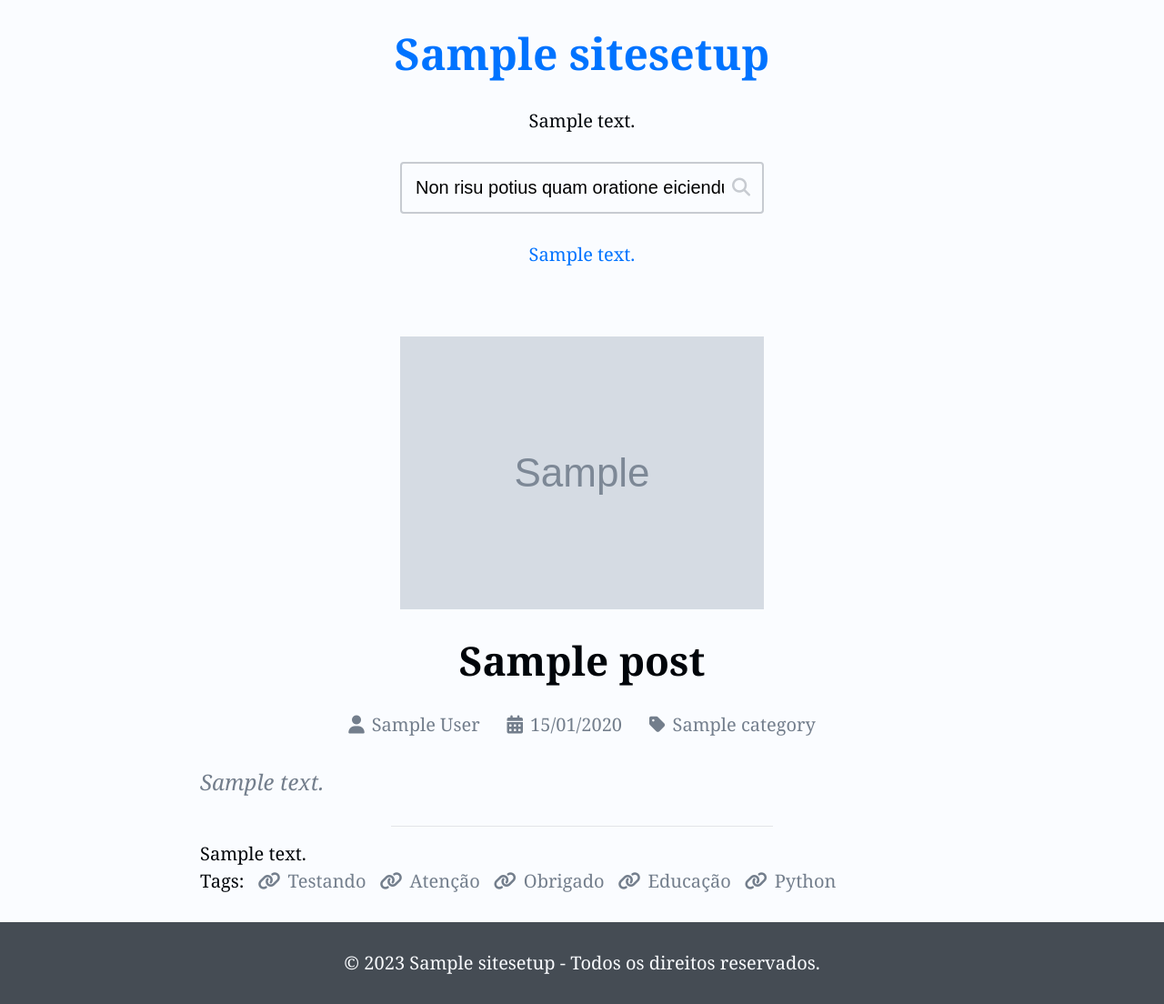
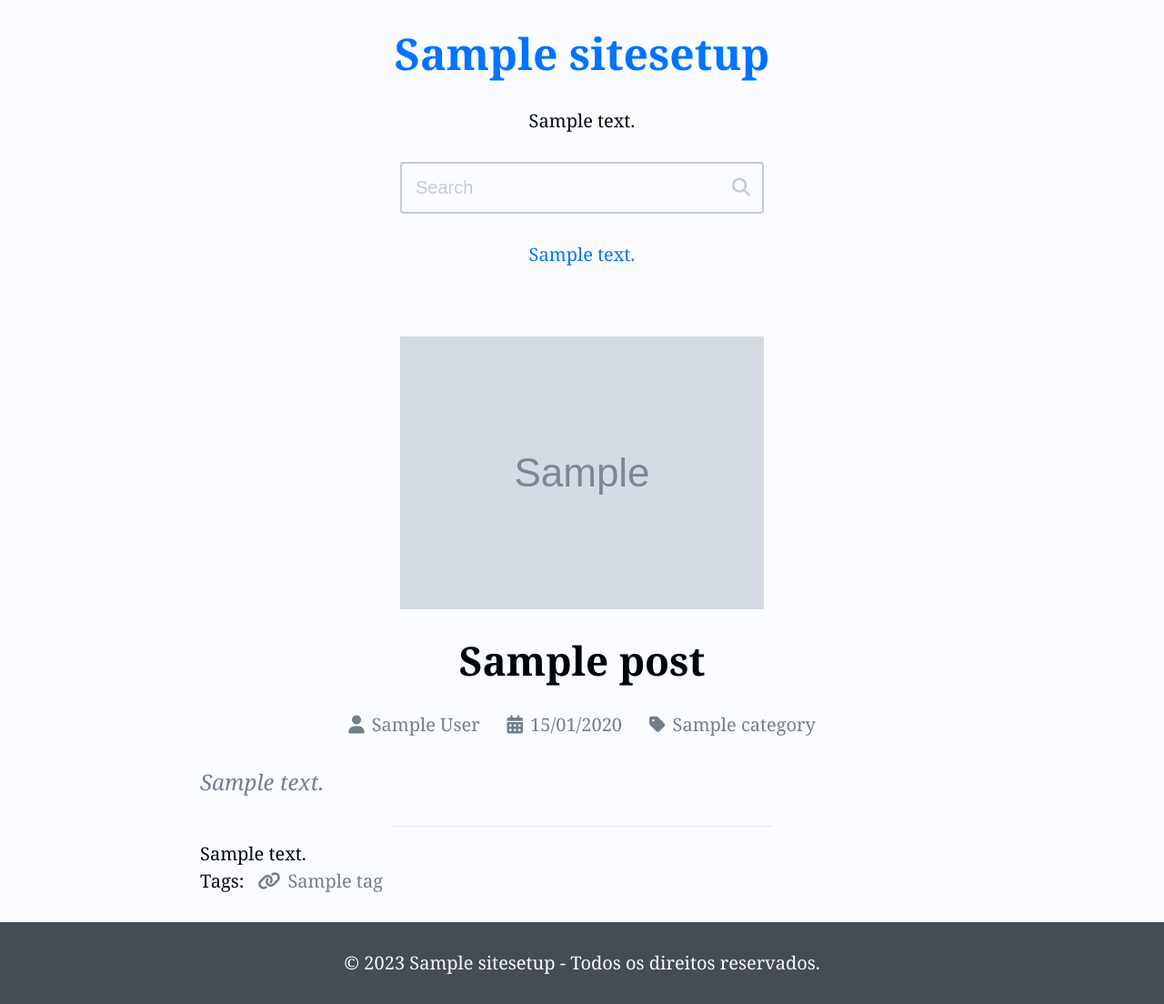
Before and after one commit to LuanAlmeida21/blog-project, a Django app: a page that uses djangoapp/blog/templates/blog/pages/post.html in a window 1280 px wide. Shown: the whole page at 91% size. Run offline with Django 4.2, Linux system fonts and the light colour scheme; tables that the repository leaves empty hold one stand-in row (values such as "Sample post"); grey boxes marked "Sample" are stand-in pictures.

Commit message:
Using views for tags and search to query with OR django.db.models.Q

```diff
--- a/djangoapp/blog/templates/blog/pages/post.html
+++ b/djangoapp/blog/templates/blog/pages/post.html
@@ -36,7 +36,7 @@
                     </span>
                 </div>
                 <div class="post-meta-item">
-                    <a class="post-meta-link" href="{% url 'blog:category' post.category.pk %}">
+                    <a class="post-meta-link" href="{% url 'blog:category' post.category.slug %}">
                         <i class="fa-solid fa-tag"></i>
                         <span>
                             {% if post.category %}
@@ -59,31 +59,13 @@
                 <div class="post-tags">
                     <span>Tags: </span>
 
-                    <a class="post-tag-link" href="#">
-                        <i class="fa-solid fa-link"></i>
-                        <span>Testando</span>
-                    </a>
 
-                    <a class="post-tag-link" href="#">
-                        <i class="fa-solid fa-link"></i>
-                        <span>Atenção</span>
-                    </a>
-
-                    <a class="post-tag-link" href="#">
-                        <i class="fa-solid fa-link"></i>
-                        <span>Obrigado</span>
-                    </a>
-
-                    <a class="post-tag-link" href="#">
-                        <i class="fa-solid fa-link"></i>
-                        <span>Educação</span>
-                    </a>
-
-                    <a class="post-tag-link" href="#">
-                        <i class="fa-solid fa-link"></i>
-                        <span>Python</span>
-                    </a>
-
+                    {% for tag in post.tags.all %}
+                        <a class="post-tag-link" href="{% url 'blog:tags' tag.slug %}">
+                            <i class="fa-solid fa-link"></i>
+                            <span>{{tag.name}}</span>
+                        </a>
+                    {% endfor %}
                 </div>
 
             </div>
--- a/djangoapp/blog/templates/blog/partials/_header.html
+++ b/djangoapp/blog/templates/blog/partials/_header.html
@@ -14,11 +14,15 @@
 
             {% if site_setup.show_search %}
                 <div class="search pb-base center">
-                    <form class="search-form" action="#" method="get">
+                    <form class="search-form" action="{% url 'blog:search' %}" method="get">
                         <div class="search-content">
                             <label class="sr-only" id="search-label" for="search-input">Search</label>
-                            <input class="search-input" type="search" name="search" id="search-input" placeholder="Search"
-                                value="Non risu potius quam oratione eiciendum? Quo pleb ">
+                            <input class="search-input"
+                            type="search"
+                            name="search"
+                            id="search-input"
+                            placeholder="Search"
+                            value="{{search_value}}">
                             <button class="search-btn" type="submit" aria-labelledby="search-label">
                                 <i class="fa fa-search"></i>
                             </button>
--- a/djangoapp/blog/urls.py
+++ b/djangoapp/blog/urls.py
@@ -7,6 +7,8 @@ urlpatterns = [
     path('', views.index, name='index'),
     path('post/<slug:slug>/', views.post, name='post'),
     path('created_by/<int:author_pk>/', views.created_by, name='created_by'),
-    path('category/<int:category_pk>/', views.category, name='category'),
+    path('category/<slug:slug>/', views.category, name='category'),
+    path('tags/<slug:slug>/', views.tags, name='tags'),
     path('page/', views.page, name='page'),
+    path('search/', views.search, name='search'),
 ]
--- a/djangoapp/blog/views.py
+++ b/djangoapp/blog/views.py
@@ -1,5 +1,6 @@
 from blog.models import Post
 from django.core.paginator import Paginator
+from django.db.models import Q
 from django.shortcuts import render
 
 COUNT_PAGE = 9
@@ -35,8 +36,23 @@ def created_by(request, author_pk):
     )
 
 
-def category(request, category_pk):
-    posts = Post.objects.get_is_published().filter(category__pk=category_pk)
+def category(request, slug):
+    posts = Post.objects.get_is_published().filter(category__slug=slug)
+    paginator = Paginator(posts, COUNT_PAGE)
+    page_number = request.GET.get("page")
+    page_obj = paginator.get_page(page_number)
+
+    return render(
+        request,
+        'blog/pages/index.html',
+        {
+            'page_obj': page_obj,
+        }
+    )
+
+
+def tags(request, slug):
+    posts = Post.objects.get_is_published().filter(tags__slug=slug)
     paginator = Paginator(posts, COUNT_PAGE)
     page_number = request.GET.get("page")
     page_obj = paginator.get_page(page_number)
@@ -71,3 +87,21 @@ def post(request, slug):
             'post': post
         }
     )
+
+
+def search(request):
+    search_value = request.GET.get('search', '').strip()
+    posts = Post.objects.get_is_published().filter(
+        Q(title__icontains=search_value) |
+        Q(content__icontains=search_value) |
+        Q(excerpt__icontains=search_value)
+    )[:COUNT_PAGE]
+
+    return render(
+        request,
+        'blog/pages/index.html',
+        {
+            'page_obj': posts,
+            'search_value': search_value
+        }
+    )
```
